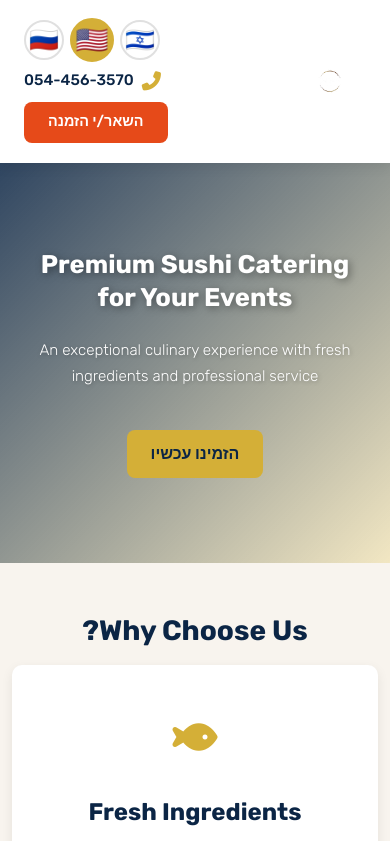
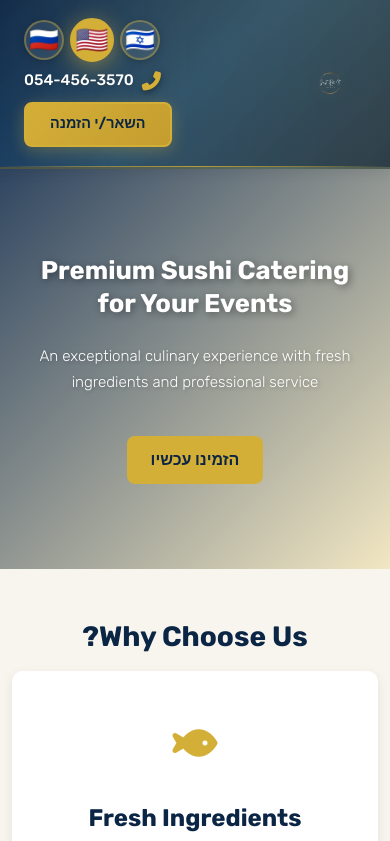
Before and after one commit to artgolwebdev/sushi, a plain HTML site: page index.html in a window 390 px wide. Shown: the top 841 px of the page. Drawn offline with nearby package versions, Linux system fonts and the light colour scheme; a web font is replaced by a local one.

Commit message:
Enhance header with premium artistic design and effects
Design Improvements:
- Premium dark blue gradient background with texture overlay
- Animated shimmer effect (8s infinite loop)
- Gold accent border with gradient glow
- Glass morphism effect with backdrop blur
- Decorative repeating diagonal pattern
- Multi-layered shadows with gold tint

Header Elements Updated:
- Logo: Gold drop-shadow filter, rotation on hover, brightness effect
- Brand text: White color with shadow, gold on hover
- Language buttons: Glass effect with blur, gold borders and shadows
- Phone link: White text with shadows, gold on hover
- CTA button: Gold gradient with shine animation overlay
- All elements now have proper z-index layering

Visual Effects:
- Shimmer animation across header background
- Gold gradient accent line at bottom
- Enhanced hover states with transformations
- Premium shadow effects throughout
- Text shadows for better contrast

Technical:
- backdrop-filter for glass morphism
- CSS animations for shimmer effect
- Linear gradients for premium look
- Filter drop-shadow for logo
- Pseudo-elements for decorative effects

The bright transparent logo now stands out beautifully against
the artistic dark background with premium gold accents.

```diff
--- a/styles.css
+++ b/styles.css
@@ -84,44 +84,122 @@ section {
 
 /* --- Header --- */
 .header-main {
-    background-color: var(--color-white);
-    box-shadow: var(--box-shadow);
-    padding: 1rem 0;
     position: sticky;
     top: 0;
     z-index: 1000;
+    padding: 1rem 0;
     transition: all var(--transition-speed) ease;
-    backdrop-filter: blur(10px);
-    background-color: rgba(255, 255, 255, 0.95);
+
+    /* Premium artistic background with gradient and pattern */
+    background: linear-gradient(135deg,
+        rgba(11, 37, 69, 0.97) 0%,
+        rgba(21, 65, 104, 0.95) 50%,
+        rgba(11, 37, 69, 0.97) 100%);
+
+    /* Overlay pattern for texture */
+    background-image:
+        linear-gradient(135deg, rgba(11, 37, 69, 0.97) 0%, rgba(21, 65, 104, 0.95) 50%, rgba(11, 37, 69, 0.97) 100%),
+        repeating-linear-gradient(45deg, transparent, transparent 10px, rgba(212, 175, 55, 0.03) 10px, rgba(212, 175, 55, 0.03) 20px);
+
+    /* Premium shadow with gold tint */
+    box-shadow: 0 4px 30px rgba(11, 37, 69, 0.3), 0 2px 10px rgba(212, 175, 55, 0.1);
+
+    /* Glass effect */
+    backdrop-filter: blur(15px) saturate(180%);
+    -webkit-backdrop-filter: blur(15px) saturate(180%);
+
+    /* Decorative border */
+    border-bottom: 2px solid rgba(212, 175, 55, 0.3);
+
+    /* Optional: Subtle animation on scroll */
+    position: relative;
+    overflow: hidden;
+}
+
+/* Premium animated gradient accent */
+.header-main::before {
+    content: '';
+    position: absolute;
+    top: 0;
+    left: -100%;
+    width: 200%;
+    height: 100%;
+    background: linear-gradient(90deg,
+        transparent 0%,
+        rgba(212, 175, 55, 0.1) 25%,
+        rgba(212, 175, 55, 0.15) 50%,
+        rgba(212, 175, 55, 0.1) 75%,
+        transparent 100%);
+    animation: shimmer 8s ease-in-out infinite;
+    pointer-events: none;
+}
+
+/* Decorative gold accent line */
+.header-main::after {
+    content: '';
+    position: absolute;
+    bottom: 0;
+    left: 0;
+    right: 0;
+    height: 1px;
+    background: linear-gradient(90deg,
+        transparent 0%,
+        rgba(212, 175, 55, 0.5) 20%,
+        rgba(212, 175, 55, 0.8) 50%,
+        rgba(212, 175, 55, 0.5) 80%,
+        transparent 100%);
+}
+
+@keyframes shimmer {
+    0% {
+        transform: translateX(0);
+    }
+    100% {
+        transform: translateX(50%);
+    }
 }
 
 .navbar-brand {
     display: flex;
     align-items: center;
     gap: 0.75rem;
-    color: var(--color-dark-blue);
+    color: var(--color-white);
     font-size: 1.5rem;
     font-weight: 700;
     font-family: var(--font-secondary);
+    position: relative;
+    z-index: 2;
+    text-shadow: 0 2px 8px rgba(0, 0, 0, 0.3);
+    transition: all var(--transition-speed) ease;
+}
+
+.navbar-brand:hover {
+    color: var(--color-gold);
+    text-shadow: 0 2px 12px rgba(212, 175, 55, 0.4);
 }
 
 .logo-img {
     width: 60px;
     height: 60px;
     object-fit: contain;
-    transition: transform var(--transition-speed) ease;
+    transition: all var(--transition-speed) ease;
     background: transparent;
-    mix-blend-mode: multiply;
+    filter: drop-shadow(0 2px 8px rgba(212, 175, 55, 0.3));
+    position: relative;
+    z-index: 2;
 }
 
 .navbar-brand:hover .logo-img {
-    transform: scale(1.05);
+    transform: scale(1.05) rotate(2deg);
+    filter: drop-shadow(0 4px 12px rgba(212, 175, 55, 0.5)) brightness(1.1);
 }
 
 .header-contact {
     display: flex;
     align-items: center;
     gap: 1.5rem;
+    position: relative;
+    z-index: 2;
 }
 
 /* Language Switcher */
@@ -134,27 +212,31 @@ section {
 .lang-btn {
     width: 40px;
     height: 40px;
-    border: 2px solid var(--color-border);
+    border: 2px solid rgba(212, 175, 55, 0.4);
     border-radius: 50%;
-    background-color: var(--color-white);
+    background-color: rgba(255, 255, 255, 0.1);
+    backdrop-filter: blur(10px);
     cursor: pointer;
     transition: all var(--transition-speed) ease;
     display: flex;
     align-items: center;
     justify-content: center;
     padding: 0;
+    box-shadow: 0 2px 8px rgba(0, 0, 0, 0.2);
 }
 
 .lang-btn:hover {
     border-color: var(--color-gold);
+    background-color: rgba(212, 175, 55, 0.15);
     transform: translateY(-2px);
-    box-shadow: var(--box-shadow);
+    box-shadow: 0 4px 16px rgba(212, 175, 55, 0.3);
 }
 
 .lang-btn.active {
     border-color: var(--color-gold);
     background-color: var(--color-gold);
     transform: scale(1.1);
+    box-shadow: 0 4px 20px rgba(212, 175, 55, 0.5);
 }
 
 .flag-icon {
@@ -166,18 +248,23 @@ section {
     display: flex;
     align-items: center;
     gap: 0.5rem;
-    color: var(--color-dark-blue);
+    color: var(--color-white);
     font-weight: 500;
     font-size: 1.1rem;
+    transition: all var(--transition-speed) ease;
+    text-shadow: 0 2px 4px rgba(0, 0, 0, 0.2);
 }
 
 .phone-link:hover {
     color: var(--color-gold);
+    text-shadow: 0 2px 8px rgba(212, 175, 55, 0.4);
+    transform: translateY(-1px);
 }
 
 .phone-link i {
     color: var(--color-gold);
     font-size: 1.2rem;
+    filter: drop-shadow(0 2px 4px rgba(0, 0, 0, 0.3));
 }
 
 /* --- Buttons --- */
@@ -194,15 +281,36 @@ section {
 }
 
 .btn-cta {
-    background-color: var(--color-accent);
-    color: var(--color-white);
+    background: linear-gradient(135deg, var(--color-gold) 0%, #c49d2f 100%);
+    color: var(--color-dark-blue);
+    border: 2px solid var(--color-gold);
+    box-shadow: 0 4px 15px rgba(212, 175, 55, 0.3);
+    font-weight: 700;
+    position: relative;
+    z-index: 2;
+    overflow: hidden;
+}
+
+.btn-cta::before {
+    content: '';
+    position: absolute;
+    top: 0;
+    left: -100%;
+    width: 100%;
+    height: 100%;
+    background: linear-gradient(90deg, transparent, rgba(255, 255, 255, 0.3), transparent);
+    transition: left 0.5s ease;
+}
+
+.btn-cta:hover::before {
+    left: 100%;
 }
 
 .btn-cta:hover {
-    background-color: #d43e14;
-    color: var(--color-white);
-    transform: translateY(-2px);
-    box-shadow: var(--box-shadow-hover);
+    background: linear-gradient(135deg, #e6c04f 0%, var(--color-gold) 100%);
+    color: var(--color-dark-blue);
+    transform: translateY(-3px);
+    box-shadow: 0 6px 25px rgba(212, 175, 55, 0.5);
 }
 
 .btn-hero {
```
Also changed, not shown: 1 other file.
